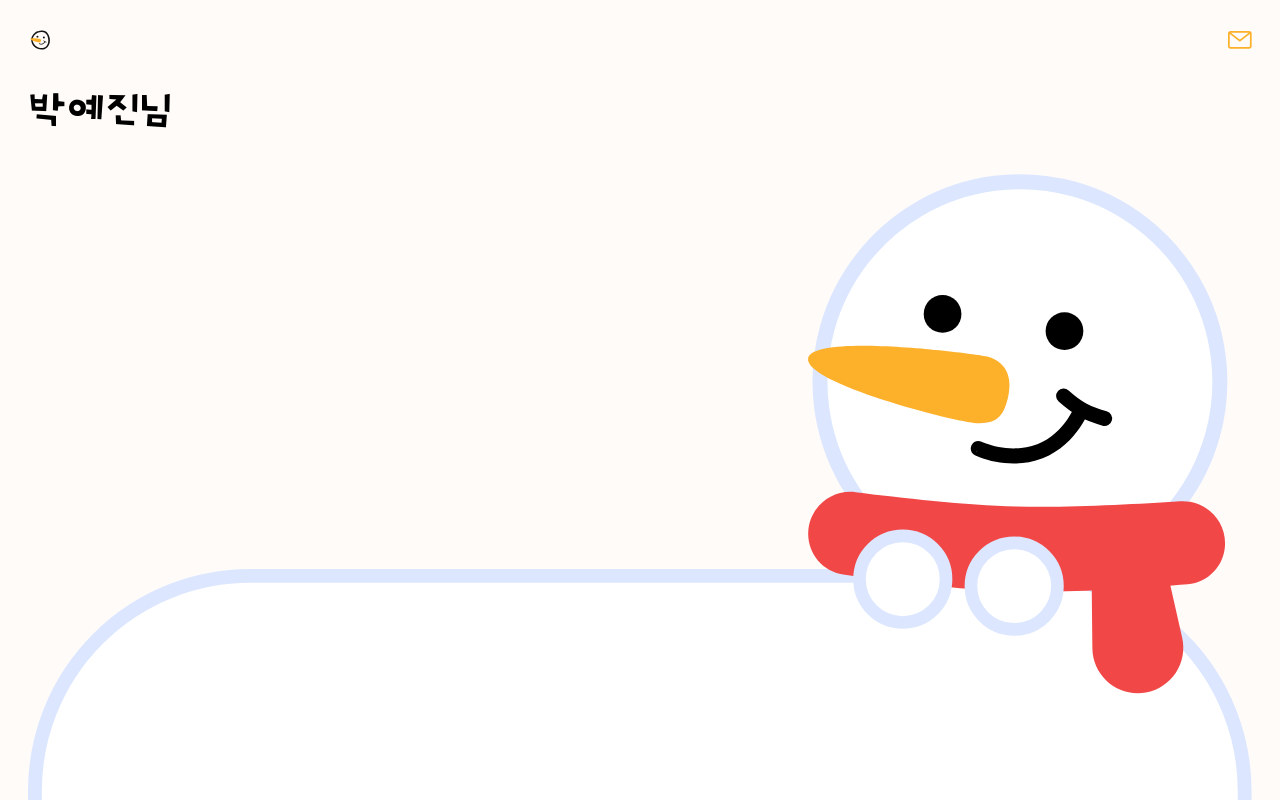
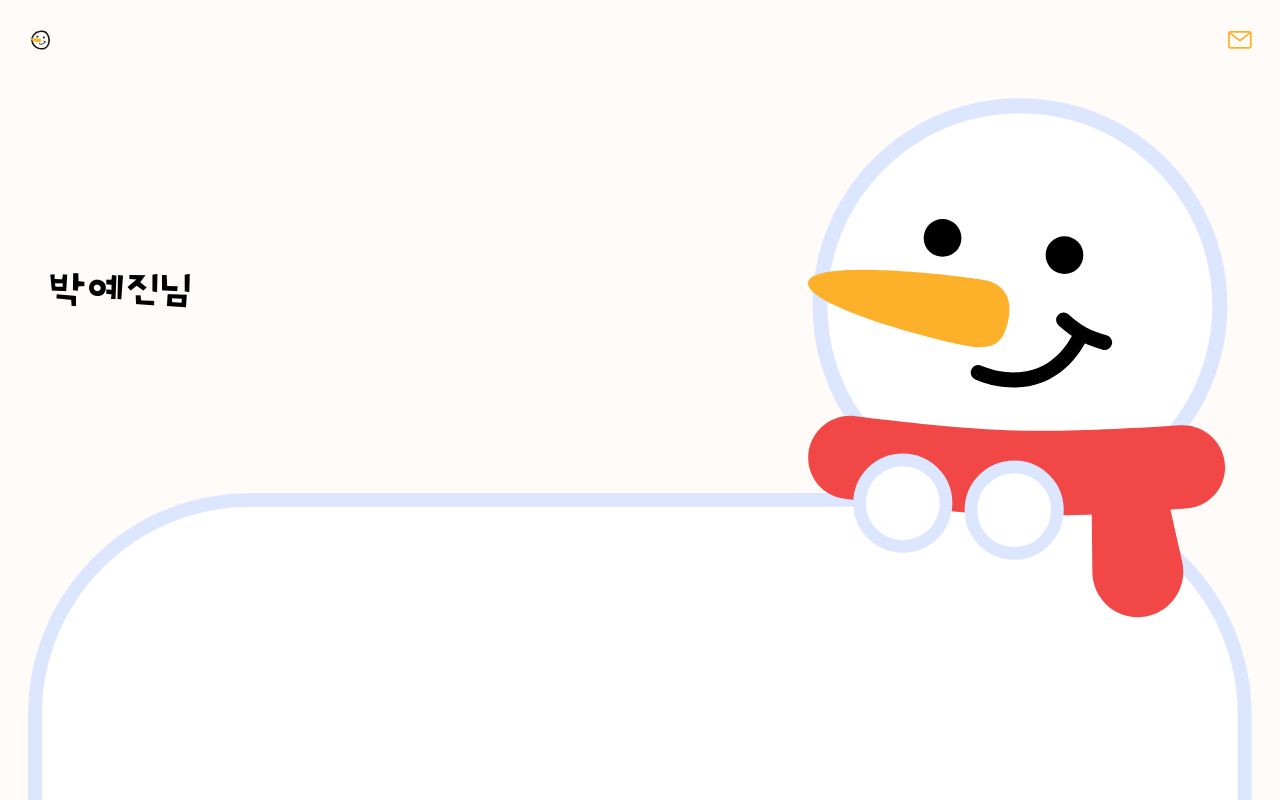
Before and after one commit to Ureca3rd-FE/moong-FE, a React (Vite) app: page / in a window 1280 px wide. Shown: the top 800 px of the page. Built offline with nearby package versions, Linux system fonts and the light colour scheme.

Commit message:
[chore] User Text 위치 변경

```diff
--- a/src/pages/MyHome.tsx
+++ b/src/pages/MyHome.tsx
@@ -17,11 +17,10 @@ const MyHome = () => {
       </div>
 
       <div className="my-home__content">
-        <div className="my-home__user-section">
-          <h1 className="my-home__user-name">박예진님</h1>
-        </div>
-
         <div className="my-home__home-group">
+          <div className="my-home__user-section">
+            <h1 className="my-home__user-name">박예진님</h1>
+          </div>
           <img src={homeGroupImg} alt="홈 그룹" />
         </div>
       </div>
--- a/src/style/home.scss
+++ b/src/style/home.scss
@@ -33,21 +33,24 @@
     flex: 1;
     display: flex;
     flex-direction: column;
-    gap: 20px;
   }
 
   &__user-section {
+    position: absolute;
+    top: 180px;
+    left: 0;
     display: flex;
     align-items: center;
-    justify-content: space-between;
-    position: relative;
+    justify-content: flex-start;
+    width: 100%;
+    padding-left: 20px;
+    z-index: 10;
   }
 
   &__user-name {
     @include text-style($text-dandan-title1);
     color: $color-black;
     margin: 0;
-    z-index: 1;
   }
 
   &__snowman {
@@ -112,9 +115,11 @@
     flex-direction: column;
     align-items: center;
     margin-top: 30px;
+    padding-top: 0;
   }
 
   &__home-group {
+    position: relative;
     display: flex;
     align-items: center;
     justify-content: center;
```
